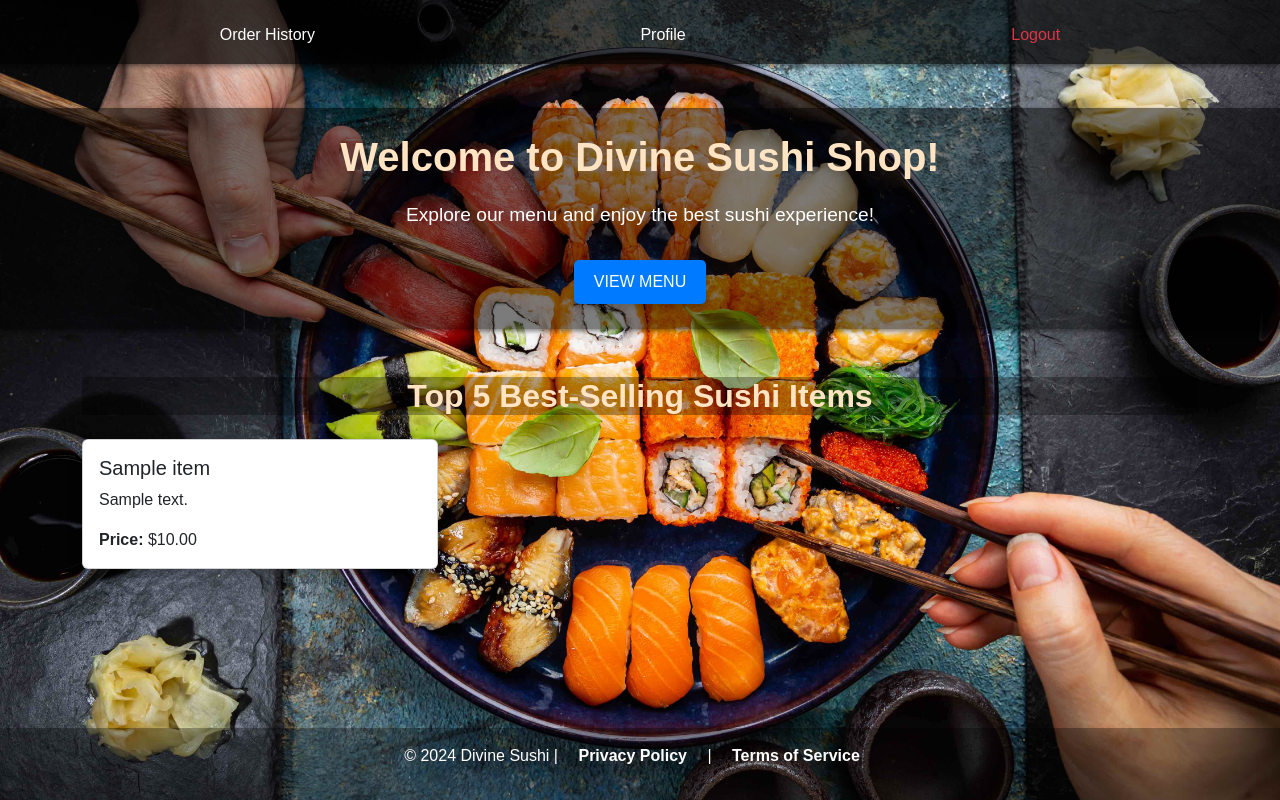
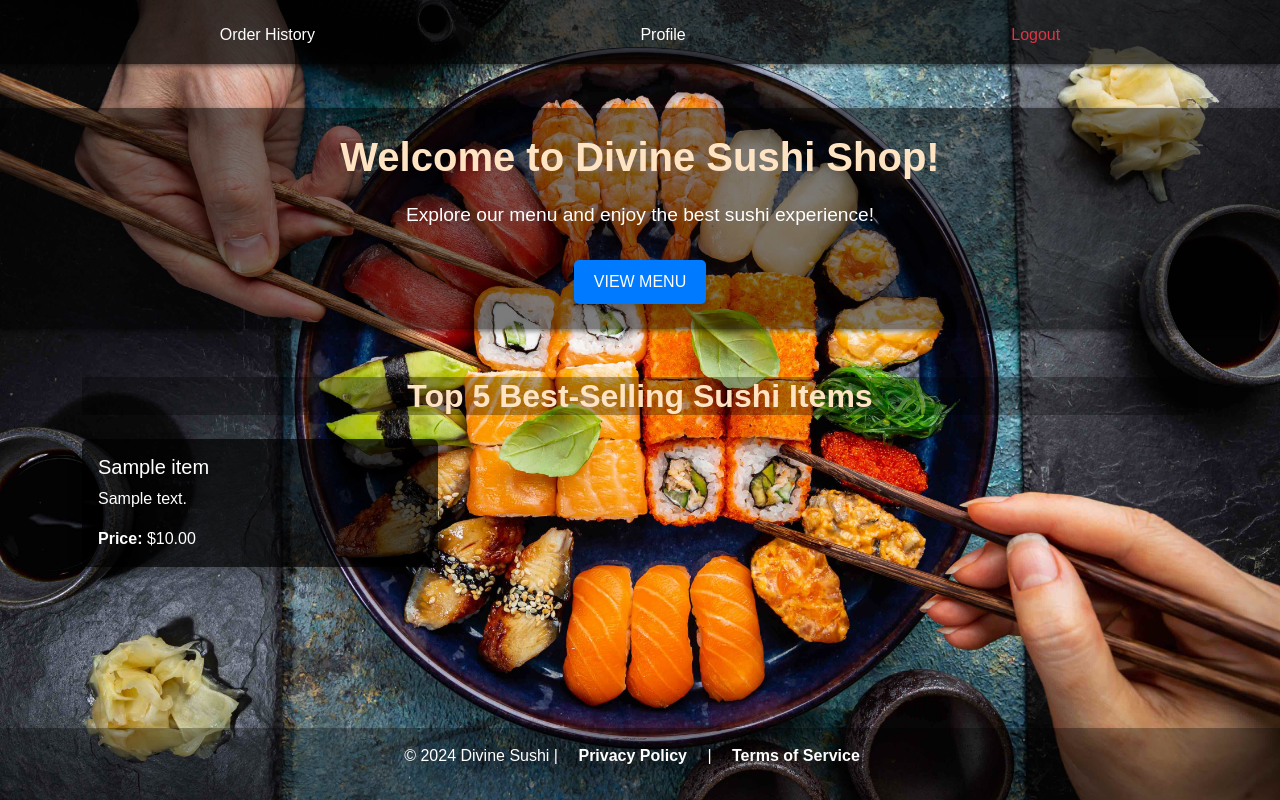
Before and after one commit to JOSHUA-A69/CRUD-Sushi-Shop-Ordering-System-School-Project, a PHP site: page /IM101-FINALPROJECT/customer/index.php in a window 1280 px wide. Run offline with PHP 8.4, Linux system fonts and the light colour scheme; tables that the repository leaves empty or names only in its code hold one stand-in row (values such as "Sample post").

Commit message:
modifications

```diff
--- a/assets/css/customer.css
+++ b/assets/css/customer.css
@@ -164,3 +164,32 @@ main a.btn:hover {
     background-color: rgba(0, 0, 0, 0.3);
 
 }
+
+.card.shadow {
+    background-color: rgba(0, 0, 0, 0.7); /* Dark transparent background */
+    color: white; /* White text for contrast */
+    border: none; /* Remove border */
+    transition: transform 0.3s ease, box-shadow 0.3s ease; /* Smooth hover effects */
+}
+
+.card.shadow:hover {
+    transform: scale(1.05); /* Slight zoom on hover */
+    box-shadow: 0 8px 15px rgba(0, 0, 0, 0.5); /* Prominent shadow on hover */
+}
+
+.card.shadow .card-title,
+.card.shadow .card-text {
+    color: white; /* Ensure text remains visible */
+}
+
+/* Adjust spacing for the section */
+.top-selling-sushi {
+    margin-top: 2rem; /* Decrease top margin */
+    padding-bottom: 2rem; /* Decrease bottom padding */
+}
+
+/* Adjust the container spacing */
+.top-selling-sushi .container {
+    margin-bottom: 2rem; /* Decrease bottom margin */
+    padding-bottom: 1rem; /* Reduce container padding */
+}
```
Also changed, not shown: customer/index.php (indentation only), 1 other file.
